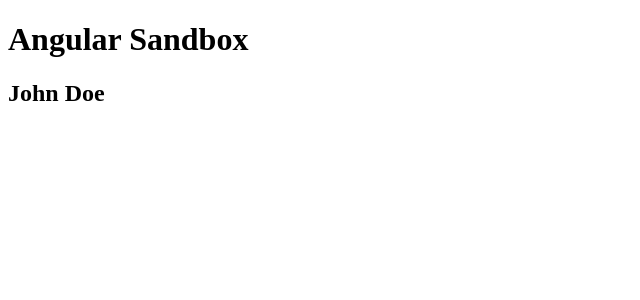
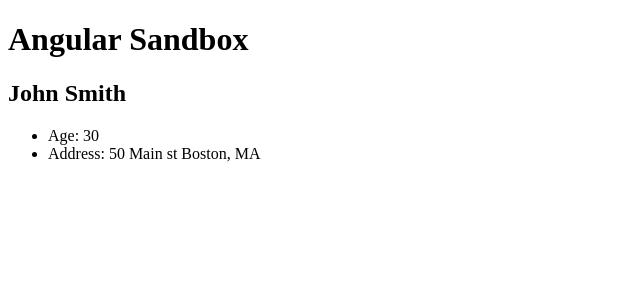
Before and after one commit to the-markussohn/ng-sandbox, an Angular app: page / in a window 1280 px wide. Shown: the top 300 px of the page, without its empty margins (0-640 px from the left). Built offline with nearby package versions, Linux system fonts and the light colour scheme.

Commit message:
user interface

```diff
--- a/src/app/components/user/user.component.html
+++ b/src/app/components/user/user.component.html
@@ -1 +1,5 @@
-<h2>John Doe</h2>
+<h2>{{user.firstName}} {{user.lastName}}</h2>
+<ul>
+  <li>Age: {{user.age}}</li>
+  <li>Address: {{user.address.street}} {{user.address.city}}, {{user.address.state}}</li>
+</ul>
--- a/src/app/components/user/user.component.ts
+++ b/src/app/components/user/user.component.ts
@@ -1,4 +1,5 @@
 import {Component} from '@angular/core';
+import {User} from '../../models/User';
 
 @Component({
   selector: 'app-user',
@@ -8,4 +9,19 @@ import {Component} from '@angular/core';
 
 export class UserComponent {
 
+  user: User;
+
+  constructor() {
+    this.user = {
+      firstName: 'John',
+      lastName: 'Smith',
+      age: 30,
+      address: {
+        street: '50 Main st',
+        city: 'Boston',
+        state: 'MA'
+      }
+    };
+  }
+
 }
--- /dev/null
+++ b/src/app/models/User.ts
@@ -0,0 +1,10 @@
+export interface User {
+  firstName: string;
+  lastName: string;
+  age: number;
+  address: {
+    street: string,
+    city: string,
+    state: string
+  };
+}
```
